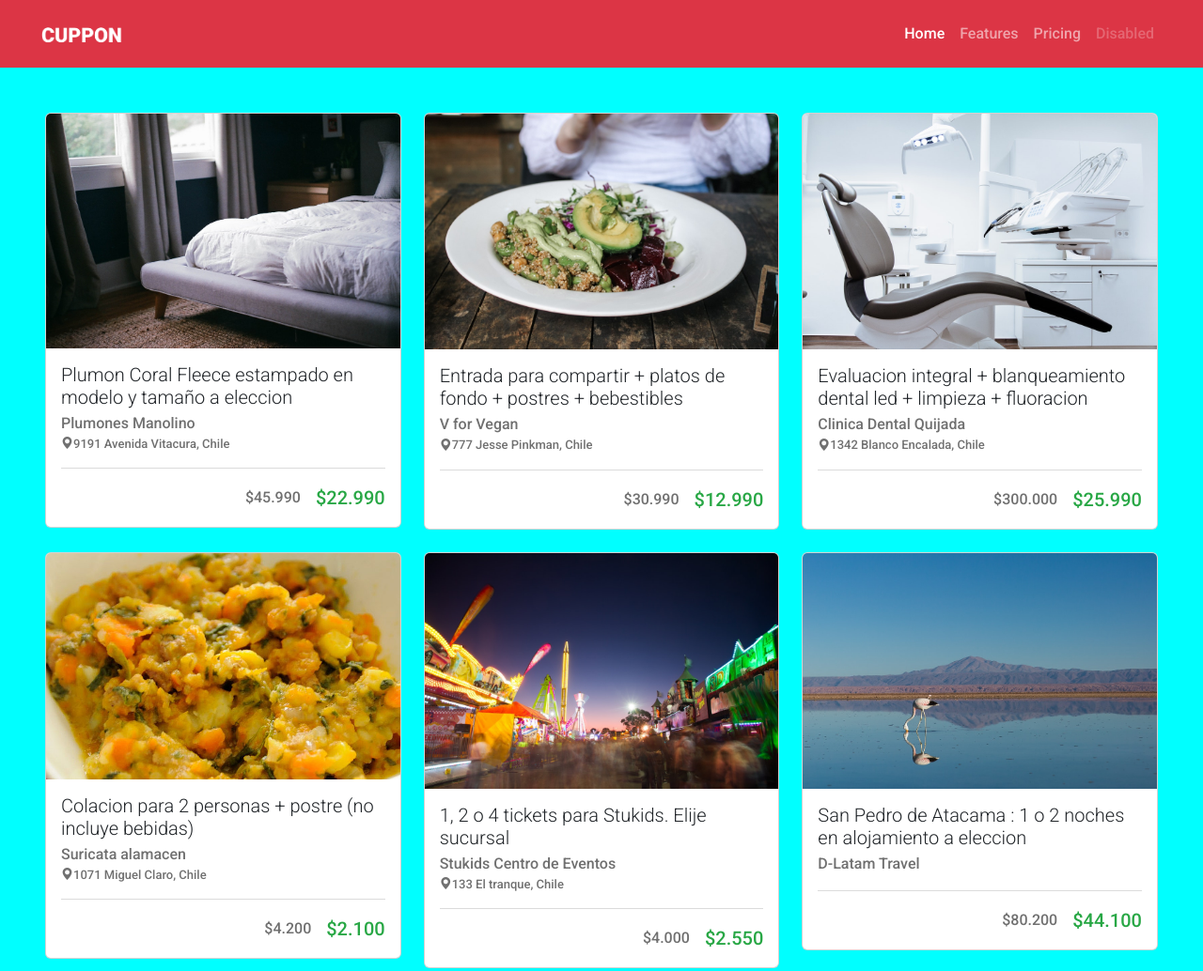
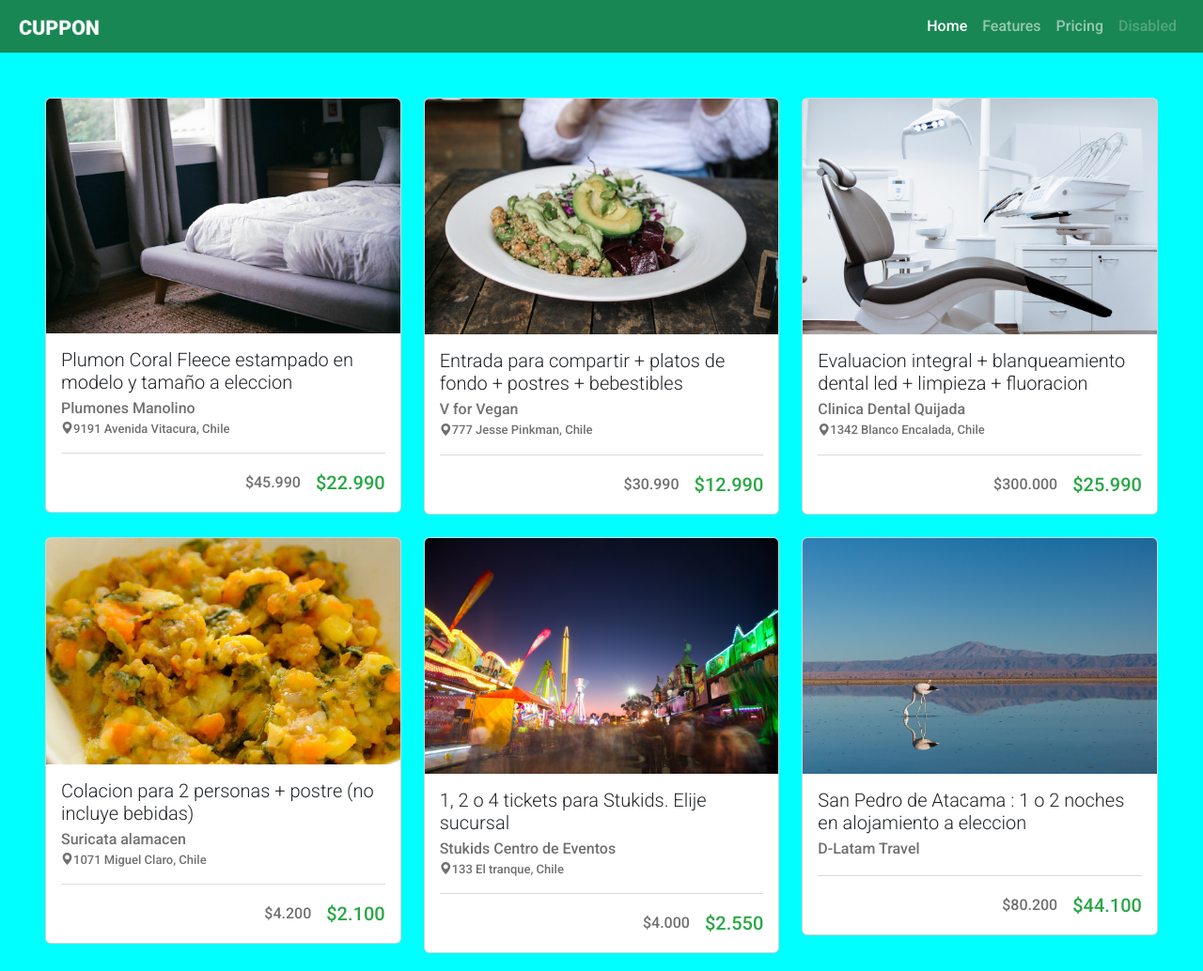
Before and after one commit to Jochejiro/desafio4-bootstrap-cuppon, a plain HTML site: page index.html in a window 1280 px wide. Shown: the top 1034 px of the page at 94% size. Drawn offline with nearby package versions, Linux system fonts and the light colour scheme; a web font is replaced by a local one.

Commit message:
Revert "Modificación visual del navbar."
This reverts commit 41b61c8278550556770625f08ad419fd5d2cfae7.

```diff
--- a/index.html
+++ b/index.html
@@ -19,8 +19,9 @@
 
     <header>
         <!-- Navbar -->
-        <nav class="navbar navbar-expand-lg navbar-dark bg-danger p-2">
-            <div class="container-fluid mx-lg-4 py-lg-2">
+
+        <nav class="navbar navbar-expand-lg navbar-dark bg-success p-2">
+            <div class="container-fluid">
                 <a class="navbar-brand" href="#">
                     <img class="logo" src="./assets/imgs/logo-white.png" alt="Logo Corporativo en Blanco">
                 </a>
```
